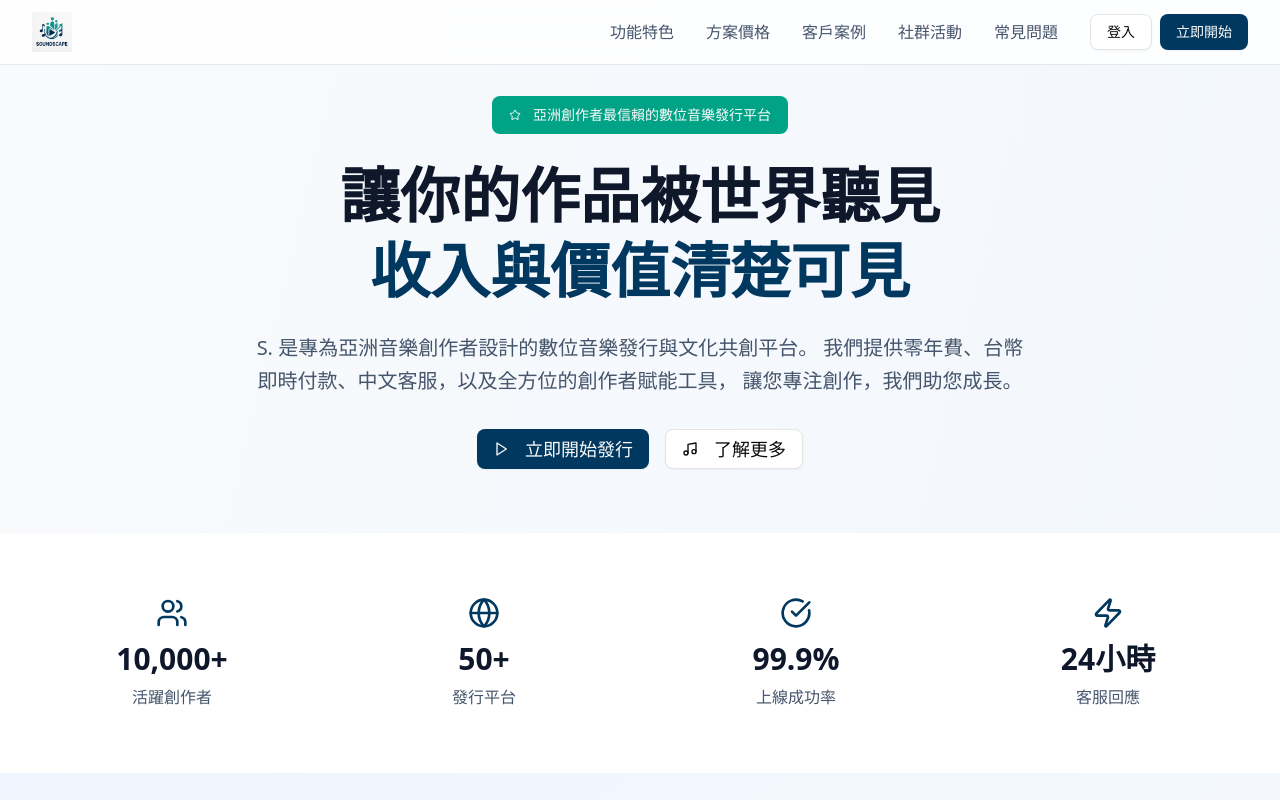
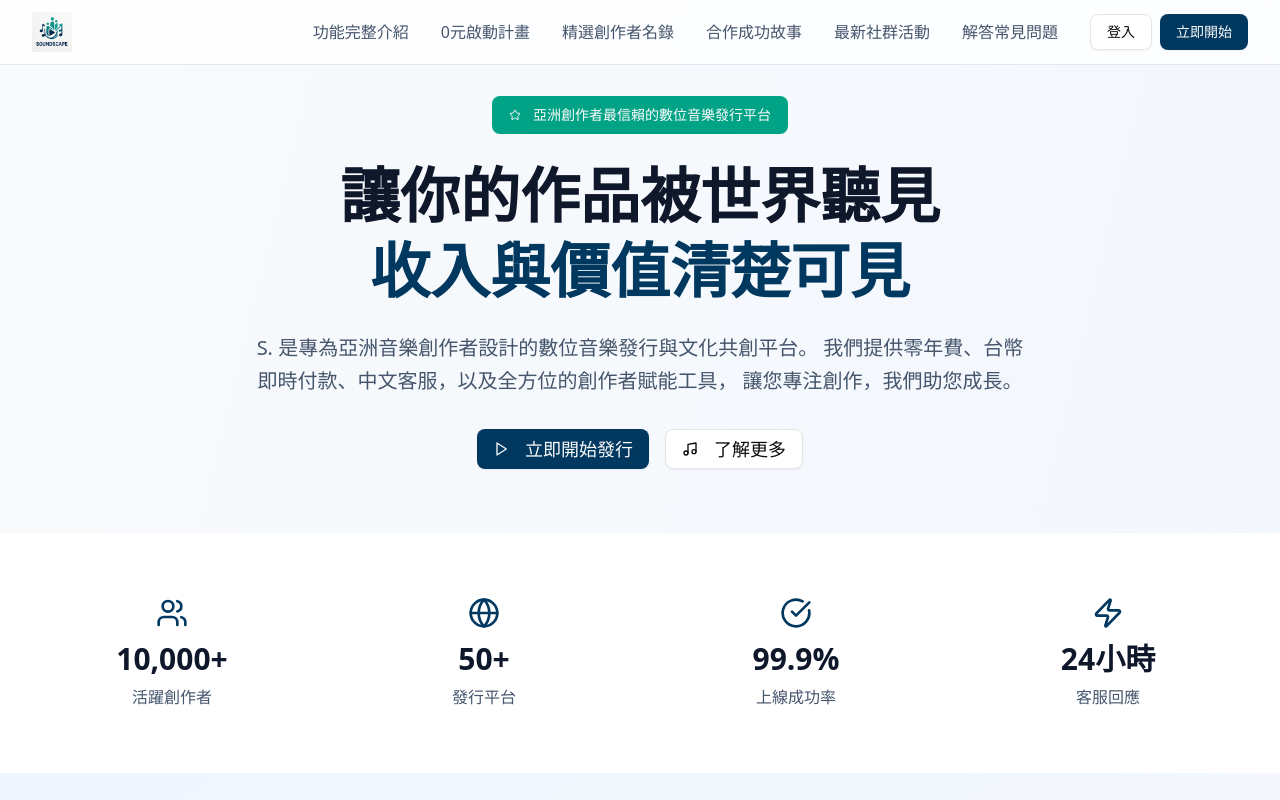
Before and after one commit to joeysungtw/s-demo, a React (Vite) app: page / in a window 1280 px wide. Shown: the top 800 px of the page. Built offline with nearby package versions, Linux system fonts and the light colour scheme.

Commit message:
Update App.jsx

```diff
--- a/src/App.jsx
+++ b/src/App.jsx
@@ -147,11 +147,12 @@ function App() {
               <img src={soundscapeLogo} alt="S." className="h-10 w-auto" />
             </div>
             <div className="hidden md:flex items-center space-x-8">
-              <a href="#features" className="text-slate-600 hover:text-primary transition-colors">功能特色</a>
-              <a href="#pricing" className="text-slate-600 hover:text-primary transition-colors">方案價格</a>
-               <a href="#collaborations" className="text-slate-600 hover:text-primary transition-colors">客戶案例</a>
-              <a href="#community" className="text-slate-600 hover:text-primary transition-colors">社群活動</a>
-              <a href="#faq" className="text-slate-600 hover:text-primary transition-colors">常見問題</a>
+              <a href="#features" className="text-slate-600 hover:text-primary transition-colors">功能完整介紹</a>
+              <a href="#zero-start" className="text-slate-600 hover:text-primary transition-colors">0元啟動計畫</a>
+              <a href="#creator-list" className="text-slate-600 hover:text-primary transition-colors">精選創作者名錄</a>
+               <a href="#case-studies" className="text-slate-600 hover:text-primary transition-colors">合作成功故事</a>
+              <a href="#community" className="text-slate-600 hover:text-primary transition-colors">最新社群活動</a>
+              <a href="#faq" className="text-slate-600 hover:text-primary transition-colors">解答常見問題</a>
               <Button variant="outline" className="mr-2">登入</Button>
               <Button>立即開始</Button>
             </div>
```
